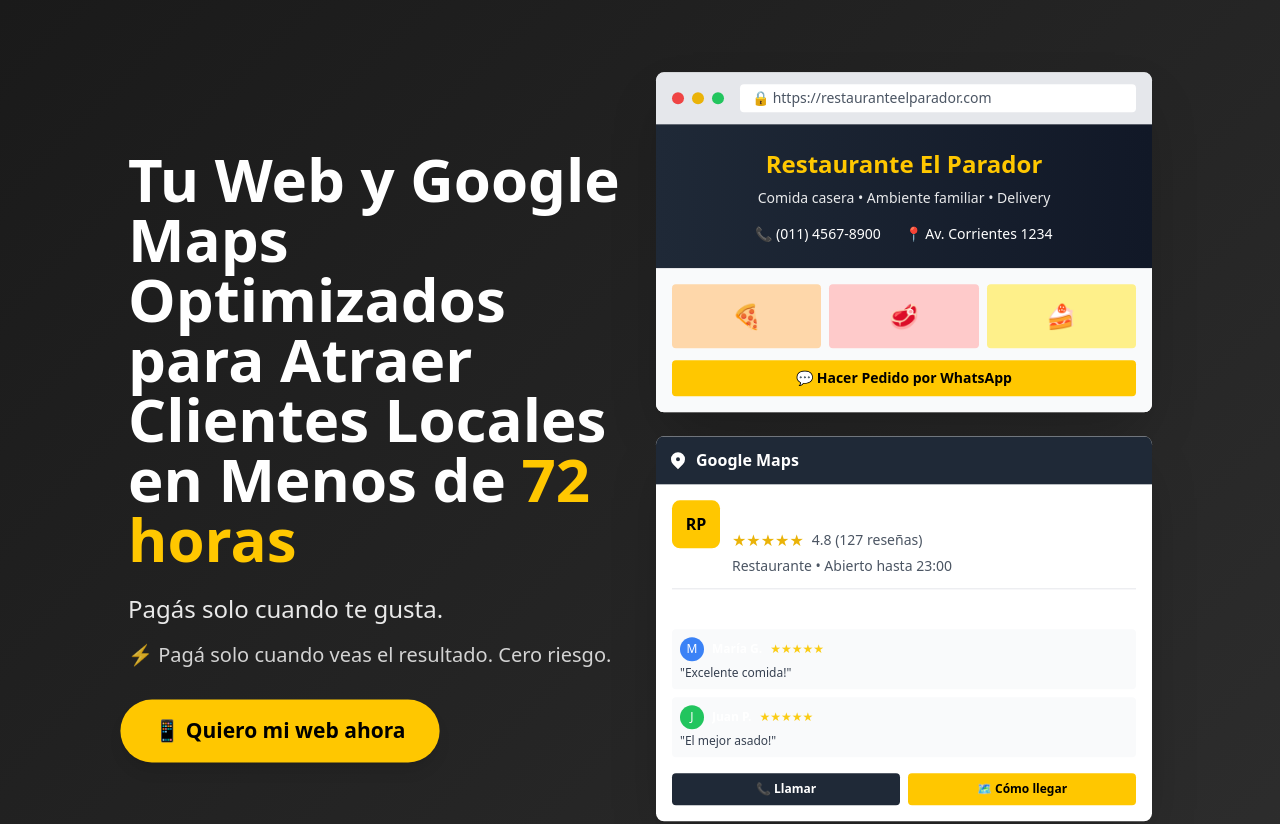
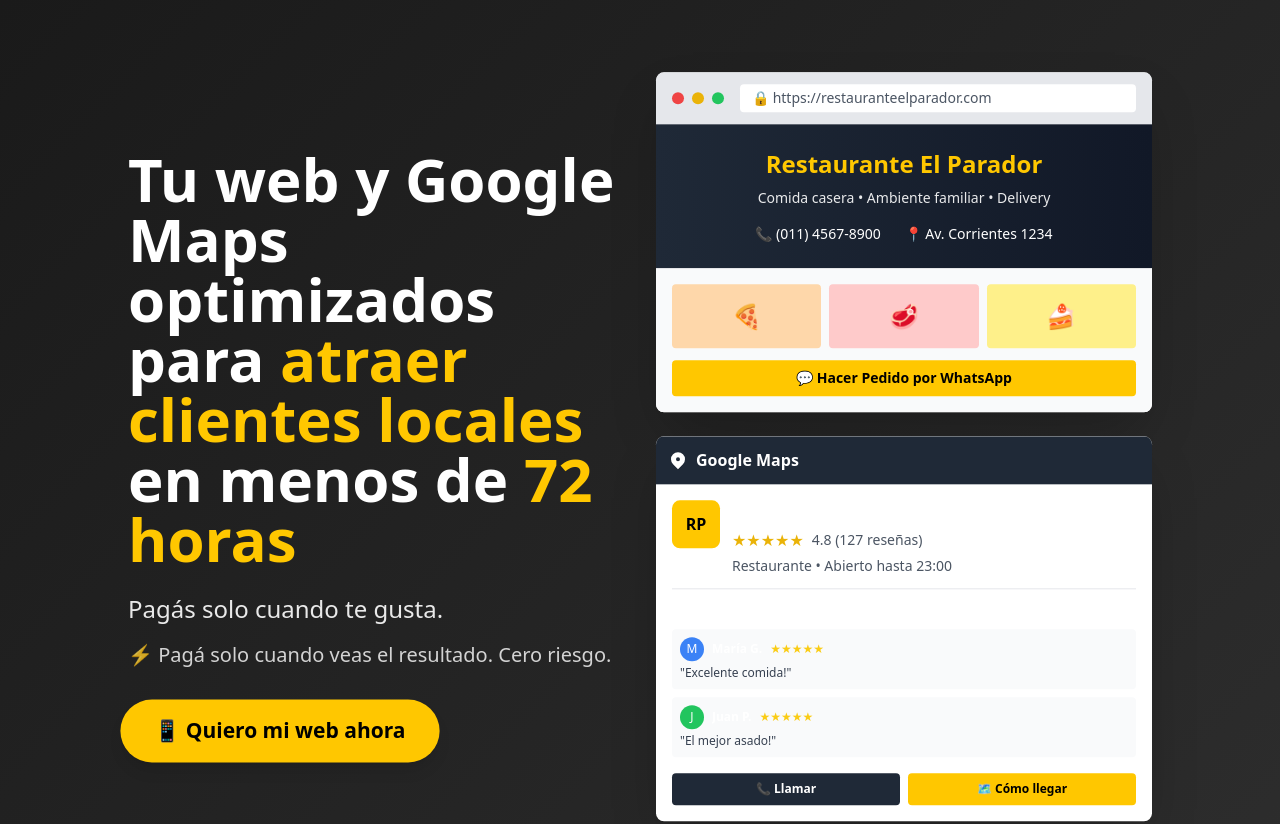
Before and after one commit to Gabrielc30/Landing-services, a plain HTML site: page index.html in a window 1280 px wide. Shown: the top 824 px of the page. Drawn offline with nearby package versions, Linux system fonts and the light colour scheme.

Commit message:
Update index.html

```diff
--- a/index.html
+++ b/index.html
@@ -14,7 +14,7 @@
             <div class="grid lg:grid-cols-2 gap-8 items-center">
                 <div class="slide-in">
                     <h1 class="text-5xl lg:text-6xl font-bold mb-6 leading-tight">
-                        Tu Web y Google Maps Optimizados para Atraer Clientes Locales en Menos de <span class="yellow-accent">72 horas</span>
+                        Tu web y Google Maps optimizados para <span class="yellow-accent">atraer clientes locales</span> en menos de <span class="yellow-accent">72 horas</span>
                     </h1>
                     <p class="text-2xl mb-4 opacity-90">
                         Pagás solo cuando te gusta.
```
